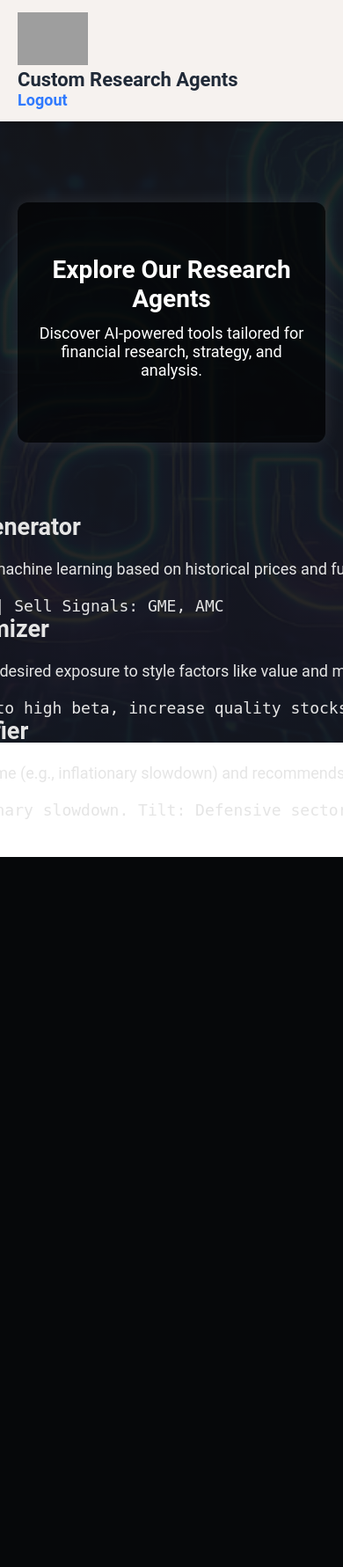
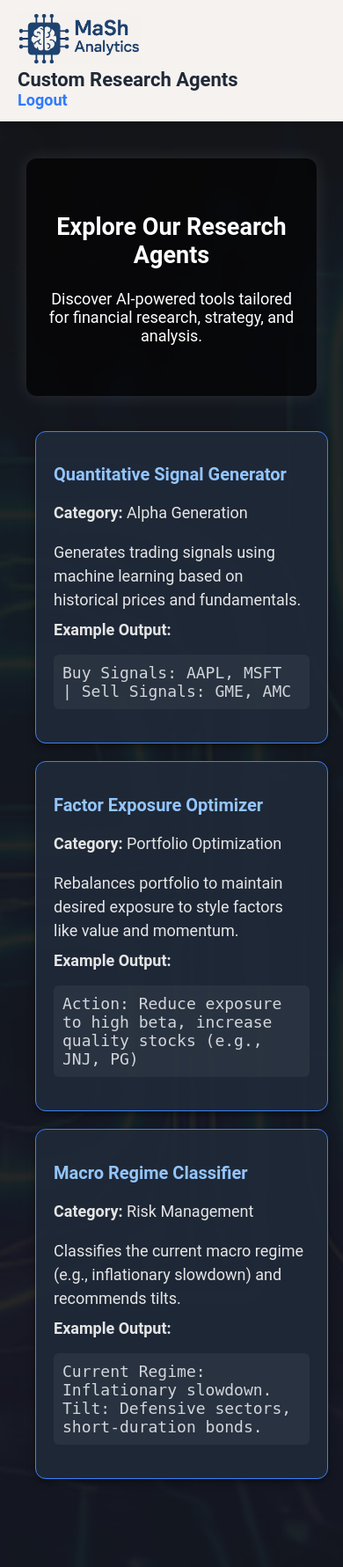
Before and after one commit to AGS1979/mash_analytics, a Flask app: page /custom-agents in a window 390 px wide; the page is wider, and only the part inside the window is pictured. Shown: that part at 88% size. Before the commit the page ends 974 px from the top of that part, so only its background shows below. Run offline with Flask 3, Linux system fonts and the light colour scheme; grey boxes are pictures that could not be loaded.

Commit message:
changes to flask

```diff
--- a/templates/custom_agents.html
+++ b/templates/custom_agents.html
@@ -3,16 +3,148 @@
 <head>
     <meta charset="UTF-8">
     <title>Custom Agents</title>
-    <link rel="stylesheet" href="{{ url_for('static', filename='css/styles.css') }}">
+    <style>
+        body {
+            font-family: 'Roboto', sans-serif;
+            color: #e5e5e5;
+            font-size: 18px;
+            margin: 0;
+            padding: 0;
+            background:
+              linear-gradient(rgba(0, 0, 0, 0.85), rgba(0, 0, 0, 0.85)),
+              url("{{ url_for('static', filename='images/AI.png') }}") no-repeat center center / cover;
+        }
+
+        header {
+            position: fixed;
+            top: 0;
+            left: 0;
+            width: 100%;
+            z-index: 9999;
+            display: flex;
+            justify-content: space-between;
+            align-items: center;
+            padding: 14px 20px;
+            background: rgba(246, 242, 239);
+            box-shadow: 0 2px 5px rgba(0, 0, 0, 0.2);
+        }
+
+        header .logo img {
+            max-height: 85px;
+            width: auto;
+        }
+
+        header .banner {
+            flex: 2;
+            text-align: center;
+            font-weight: bold;
+            font-size: 22px;
+            color: #1f2937;
+        }
+
+        header .logout a {
+            text-decoration: none;
+            color: #307aff;
+            font-weight: bold;
+        }
+
+        main {
+            padding: 20px;
+            display: flex;
+            flex-direction: column;
+            align-items: center;
+            margin-top: 120px;
+        }
+
+        .landing-panel {
+            text-align: center;
+            padding: 40px 20px;
+            color: white;
+            background: rgba(0, 0, 0, 0.65);
+            border-radius: 12px;
+            max-width: 600px;
+            margin: 40px auto;
+            box-shadow: 0 0 20px rgba(255, 255, 255, 0.1);
+        }
+
+        .agent-grid {
+            display: grid;
+            grid-template-columns: repeat(auto-fit, minmax(300px, 1fr));
+            gap: 20px;
+            padding: 20px;
+            width: 95%;
+            max-width: 1200px;
+            margin: 0 auto 60px;
+        }
+
+        .agent-card {
+            background-color: rgba(31, 41, 55, 0.95);
+            border: 1px solid #3b82f6;
+            border-radius: 12px;
+            padding: 20px;
+            color: #e5e5e5;
+            box-shadow: 0 4px 8px rgba(0, 0, 0, 0.4);
+            transition: transform 0.2s ease-in-out;
+        }
+
+        .agent-card:hover {
+            transform: translateY(-5px);
+            border-color: #60a5fa;
+        }
+
+        .agent-card h2 {
+            font-size: 20px;
+            color: #93c5fd;
+            margin-bottom: 10px;
+        }
+
+        .agent-card p {
+            margin-bottom: 10px;
+            line-height: 1.5;
+        }
+
+        .agent-output pre {
+            background-color: rgba(255, 255, 255, 0.05);
+            padding: 10px;
+            border-radius: 6px;
+            font-family: monospace;
+            color: #d1d5db;
+            white-space: pre-wrap;
+        }
+
+        @media (max-width: 768px) {
+            header {
+                flex-direction: column;
+                align-items: flex-start;
+                text-align: center;
+            }
+
+            header .logo img {
+                max-height: 60px;
+            }
+
+            main {
+                margin-top: 140px;
+            }
+
+            .agent-grid {
+                grid-template-columns: 1fr;
+            }
+
+            .landing-panel {
+                margin: 20px 10px;
+            }
+        }
+    </style>
 </head>
 <body>
     <!-- Header -->
     <header>
         <div class="logo">
-            <img src="{{ url_for('static', filename='images/logo.png') }}" alt="MaSh Analytics">
+            <img src="{{ url_for('static', filename='images/Picture1.png') }}" alt="MaSh Analytics">
         </div>
         <div class="banner">Custom Research Agents</div>
-        <div class="title logout">
+        <div class="logout">
             <a href="{{ url_for('logout') }}">Logout</a>
         </div>
     </header>
```
Also changed, not shown: static/css/styles.css (line endings or trailing spaces).
